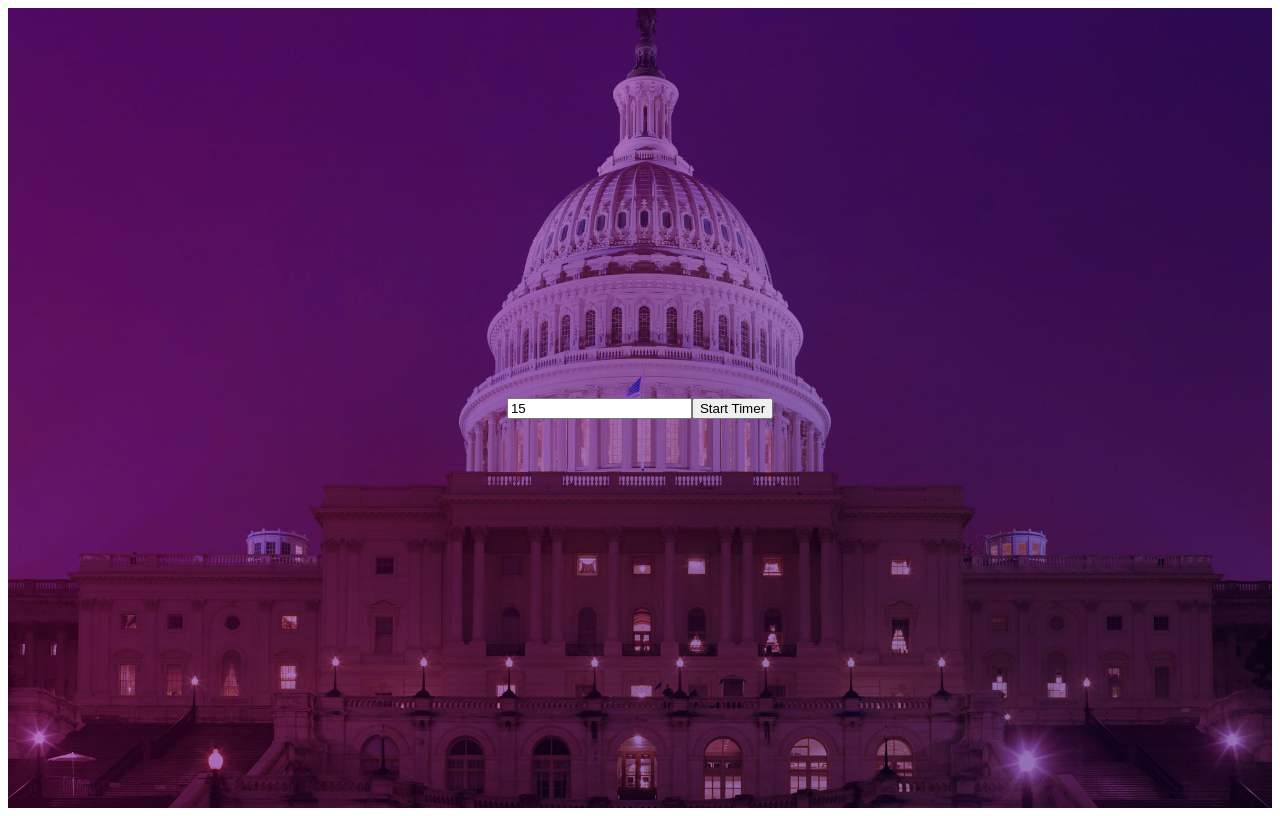
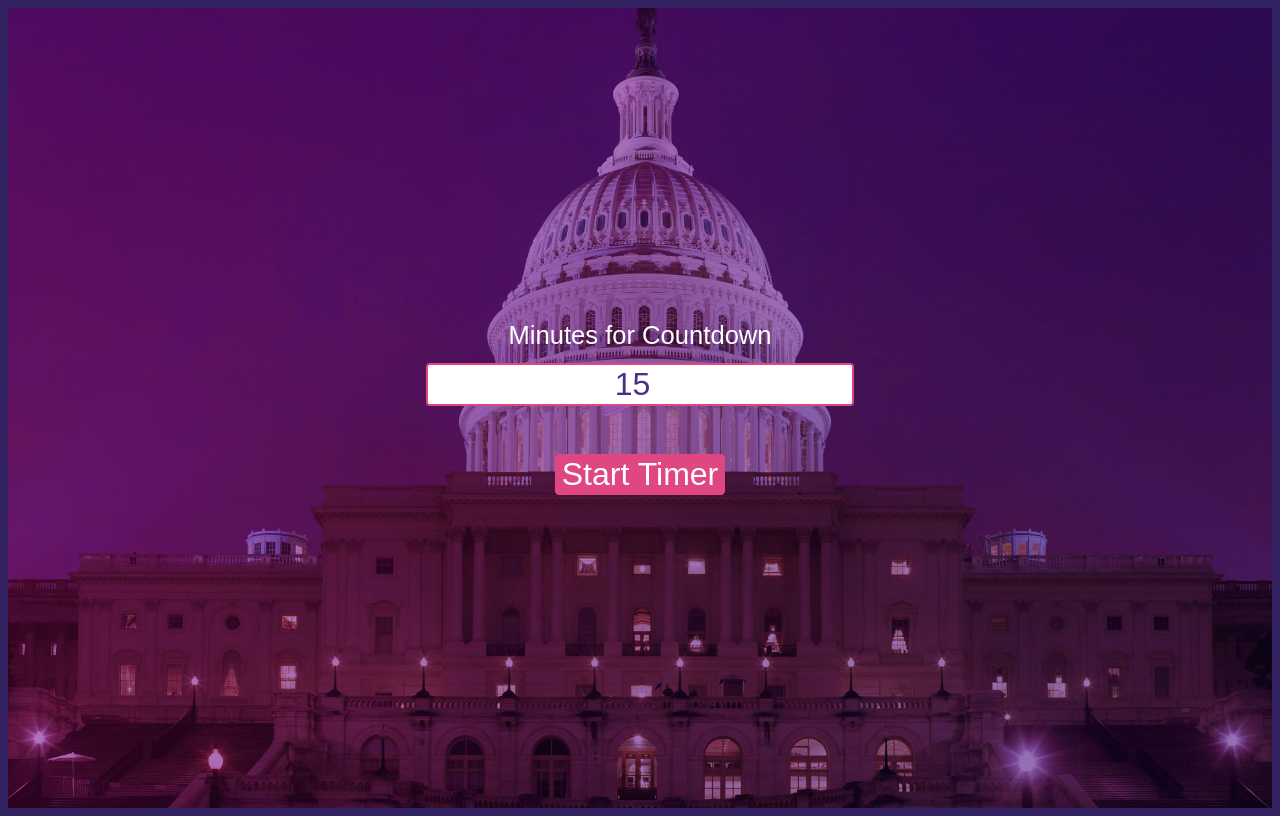
Before and after one commit to TaxFoundation/taxprom-timer, a React (Create React App) app: page / in a window 1280 px wide. Built offline with nearby package versions, Linux system fonts and the light colour scheme.

Commit message:
Complete basic styles until Dan gets me new styles

```diff
--- a/src/components/Options.js
+++ b/src/components/Options.js
@@ -4,12 +4,20 @@ class Options extends Component {
   render() {
     return (
       <div className="options">
+        <label className="options__label" htmlFor="minutes">Minutes for Countdown</label>
         <input
+          className="options__minutes"
+          id="minutes"
           type="number"
           value={this.props.timerLength}
           onChange={event => this.props.updateTimerLength(event.target.value)}
         />
-        <button onClick={this.props.startTimer}>Start Timer</button>
+        <button
+          className="options__start"
+          onClick={this.props.startTimer}
+        >
+          Start Timer
+        </button>
       </div>
     );
   }
--- a/src/style.css
+++ b/src/style.css
@@ -1,5 +1,7 @@
 html,
 body {
+  background-color: #322261;
+  color: #ffffff;
   box-sizing: border-box; }
 
 .App {
@@ -13,11 +15,36 @@ body {
   justify-items: center;
   width: 100%; }
 
+.options {
+  text-align: center; }
+  .options__label {
+    display: block;
+    font-family: sans-serif;
+    font-size: 1.6rem;
+    margin-bottom: 0.8rem; }
+  .options__minutes {
+    background-color: #ffffff;
+    border: 2px solid #E04681;
+    border-radius: 4px;
+    color: #4C2E86;
+    display: block;
+    font-size: 2rem;
+    margin-bottom: 3rem;
+    text-align: center; }
+  .options__start {
+    background-color: #E04681;
+    border: 1px solid #E04681;
+    border-radius: 4px;
+    color: #ffffff;
+    display: inline-block;
+    font-size: 2rem;
+    text-align: center; }
+
 .timer__time {
-  color: #fff;
   font-family: sans-serif;
-  font-size: 60vh;
-  margin: 0; }
+  font-size: 55vh;
+  margin: 0;
+  text-align: center; }
 
 .timer__ended {
   font-size: 1.6rem; }
--- a/src/style.scss
+++ b/src/style.scss
@@ -1,2 +1,3 @@
 @import './styles/global';
+@import './styles/Options';
 @import './styles/Timer';
--- /dev/null
+++ b/src/styles/Options.scss
@@ -0,0 +1,31 @@
+.options {
+  text-align: center;
+
+  &__label {
+    display: block;
+    font-family: sans-serif;
+    font-size: 1.6rem;
+    margin-bottom: 0.8rem;
+  }
+
+  &__minutes {
+    background-color: $text-color;
+    border: 2px solid $pink;
+    border-radius: 4px;
+    color: $purple;
+    display: block;
+    font-size: 2rem;
+    margin-bottom: 3rem;
+    text-align: center;
+  }
+
+  &__start {
+    background-color: $pink;
+    border: 1px solid $pink;
+    border-radius: 4px;
+    color: $text-color;
+    display: inline-block;
+    font-size: 2rem;
+    text-align: center;
+  }
+}
--- a/src/styles/Timer.scss
+++ b/src/styles/Timer.scss
@@ -1,9 +1,9 @@
 .timer {
   &__time {
-    color: #fff;
     font-family: sans-serif;
-    font-size: 60vh;
+    font-size: 55vh;
     margin: 0;
+    text-align: center;
   }
 
   &__ended {
--- a/src/styles/global.scss
+++ b/src/styles/global.scss
@@ -1,5 +1,15 @@
+$purple: #4C2E86;
+$dark-purple: #322261;
+$teal: #12BCD3;
+$pink: #E04681;
+$white: #ffffff;
+$bg-color: $dark-purple;
+$text-color: $white;
+
 html,
 body {
+  background-color: $bg-color;
+  color: $text-color;
   box-sizing: border-box;
 }
 
```
Also changed, not shown: 1 other file (tests, documents, lock files or other folders).
